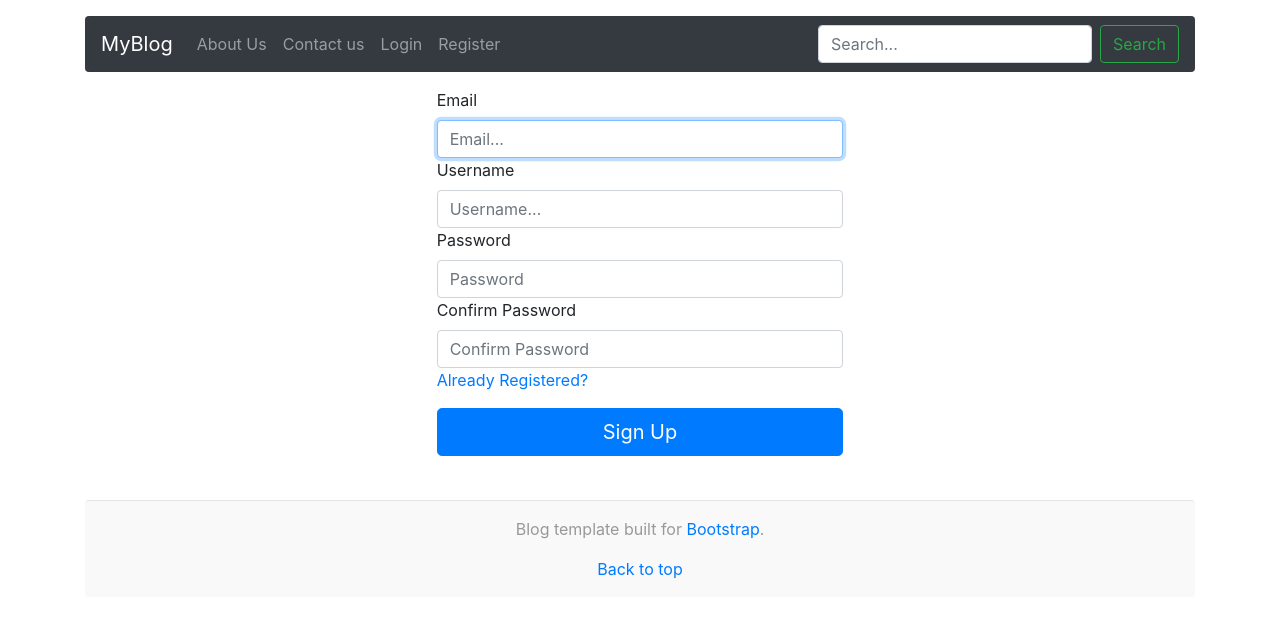
After one commit to shankarlmc/django-blog, a Django app: page /register in a window 1280 px wide. The commit adds this page. Shown: the top 618 px of the page. Run offline with Django 3.2, Linux system fonts and the light colour scheme; some libraries are stand-ins or nearby versions.

Commit message:
register is done

```diff
--- /dev/null
+++ b/authentication/templates/authentication/register.html
@@ -0,0 +1,48 @@
+{% extends 'post/header.html' %}
+
+{% block title %} Register {% endblock title %}
+{% block body %}
+<div class="row d-flex justify-content-center">
+    <div class="col-md-4">
+        {% if messages %}
+        {% for message in messages %}
+        <div class="mt-4 alert alert-{% if message.tags == 'error' %}danger{% else %}{{message.tags}}{% endif %}
+            alert-dismissible" role="alert">
+            <div id="form_errors">
+                <strong>{{message}}</strong>
+            </div>
+            <button type="button" class="close" data-dismiss="alert" aria-label="Close">
+                <span aria-hidden="true">&times;</span>
+            </button>
+        </div>
+        {% endfor %}
+        {% endif %}
+        <form class="form-signin mt-3 mb-4" method="POST" action="{% url 'register' %}">
+            {% csrf_token %}
+            <div class="form-label-group">
+                <label for="inputEmail">Email</label>
+                <input type="email" id="inputEmail" class="form-control" placeholder="Email..." autofocus name="email"
+                    autocomplete="off">
+            </div>
+            <div class="form-label-group">
+                <label for="inputPassword">Username</label>
+                <input type="text" id="inputUsername" class="form-control" placeholder="Username..." name="username">
+            </div>
+            <div class="form-label-group">
+                <label for="inputPassword">Password</label>
+                <input type="password" id="inputPassword" class="form-control" placeholder="Password" name="password">
+            </div>
+            <div class="form-label-group">
+                <label for="inputPassword">Confirm Password</label>
+                <input type="password" id="inputConfirmPassword" class="form-control" placeholder="Confirm Password"
+                    name="password2">
+            </div>
+            <div class="checkbox mb-3">
+                <a href="{% url 'login'%}">Already Registered?</a>
+            </div>
+            <button class="btn btn-lg btn-primary btn-block" type="submit">Sign Up</button>
+        </form>
+    </div>
+</div>
+
+{% endblock %}
--- a/authentication/urls.py
+++ b/authentication/urls.py
@@ -4,6 +4,7 @@ from . import views
 
 urlpatterns = [
     path('login', views.loginUser, name="login"),
+    path('register', views.registerUser, name="register"),
     path('profile', views.userProfile, name="userprofile"),
     path('logout', views.logoutUser, name="logout"),
 ]
--- a/authentication/views.py
+++ b/authentication/views.py
@@ -4,7 +4,38 @@ from django.contrib.auth import authenticate, login, logout
 from post.models import Blog_Post
 from .forms import updateUserProfileForm
 from django.contrib.auth.decorators import login_required
+from django.contrib.auth.models import User
+
 # Create your views here.
+def registerUser(request):
+    if request.user.is_authenticated:
+        return redirect('/')
+    else:
+        if request.method == "POST":
+            email = request.POST.get('email')
+            username = request.POST.get('username')
+            password = request.POST.get('password')
+            password2 = request.POST.get('password2')
+
+            if username and email and password:
+                if password == password2:
+                    user = User.objects.create(
+                        email=email,
+                        username=username,
+                        password=password,
+                    )
+                    user.save()
+                    login(request, user)
+                    return redirect('/')
+                else:
+                    messages.error(request, "The two password fields didn'/t match.")
+                    return HttpResponseRedirect('/register')
+            else:
+                messages.error(request, "All fields are required.")
+                return HttpResponseRedirect('/register')
+        return render(request, 'authentication/register.html')
+
+
 def loginUser(request):
     if request.user.is_authenticated:
         return HttpResponseRedirect('/')
@@ -22,7 +53,6 @@ def loginUser(request):
 
 @login_required(login_url="/login")
 def userProfile(request):
-
     post_count = Blog_Post.objects.all().filter(author=request.user).count()
     user_posts = Blog_Post.objects.all().filter(author=request.user)
 
@@ -46,4 +76,4 @@ def userProfile(request):
 @login_required(login_url="/login")
 def logoutUser(request):
     logout(request)
-    return HttpResponseRedirect('/')
+    return redirect('/')
--- a/post/templates/post/header.html
+++ b/post/templates/post/header.html
@@ -8,6 +8,10 @@
         <title>{% block title%}{% endblock title%} | Django Blog</title>
         <link rel="stylesheet" href="https://maxcdn.bootstrapcdn.com/bootstrap/4.0.0/css/bootstrap.min.css" />
         <style>
+            body {
+                overflow-x: hidden;
+            }
+
             .blog-footer {
                 margin-top: 20px;
                 padding: 1rem 0;
@@ -58,7 +62,7 @@
                             <a class="nav-link" href="{% url 'login' %}">Login </a>
                         </li>
                         <li class="nav-item">
-                            <a class="nav-link" href="#">Register </a>
+                            <a class="nav-link" href="{% url 'register' %}">Register </a>
                         </li>
                         {% endif %}
                     </ul>
--- a/post/views.py
+++ b/post/views.py
@@ -10,7 +10,6 @@ from django.db.models import Q
 from next_prev import next_in_order, prev_in_order
 from .forms import createPostForm
 from django.contrib.auth.decorators import login_required
-# from django.http import HttpResponse
 # Create your views here.
 
 def index(request):
```
Also changed, not shown: authentication/forms.py (+62 -0 lines), README.md, db.sqlite3, media/posts/best_kYHBqOB.jpg (added).
